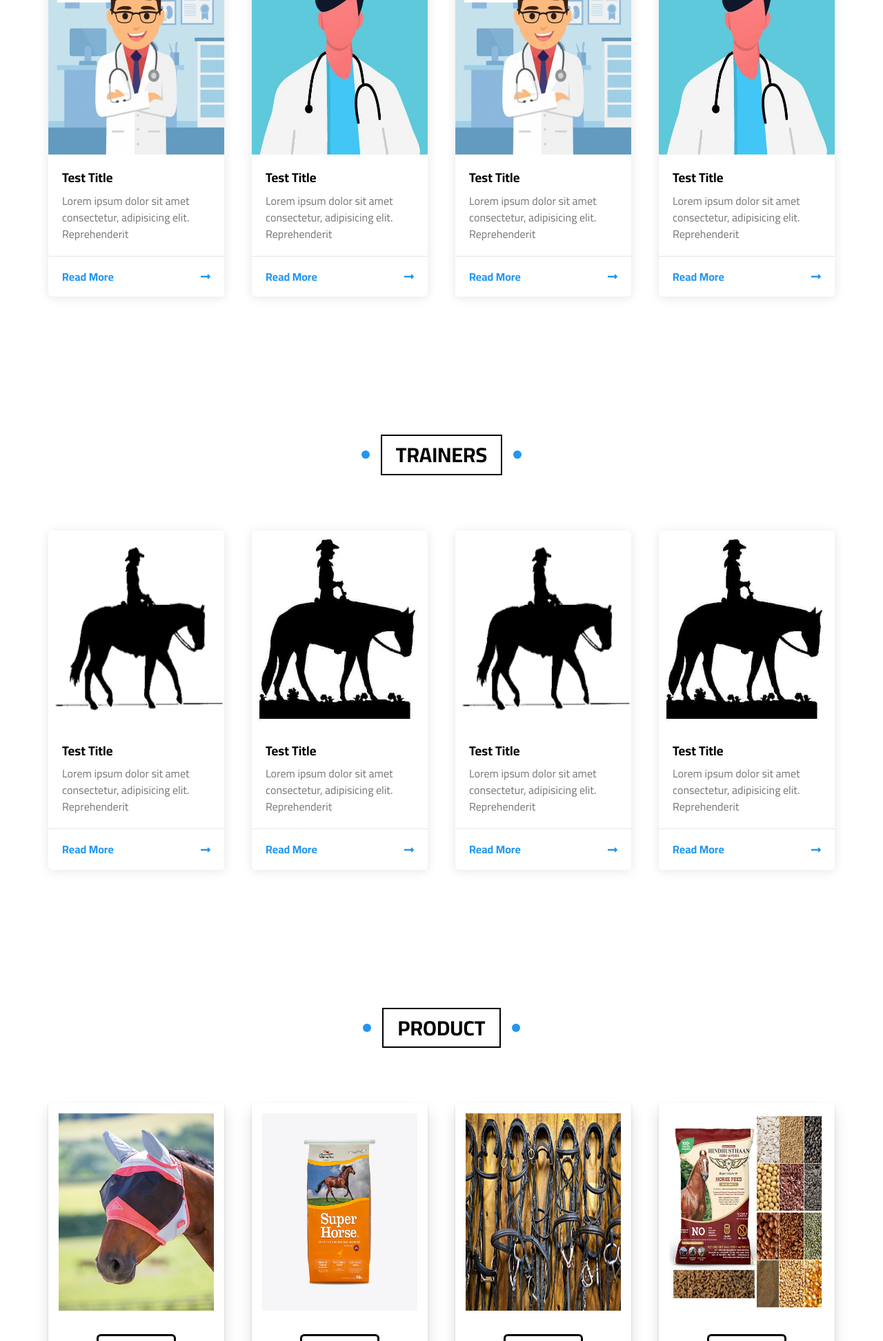
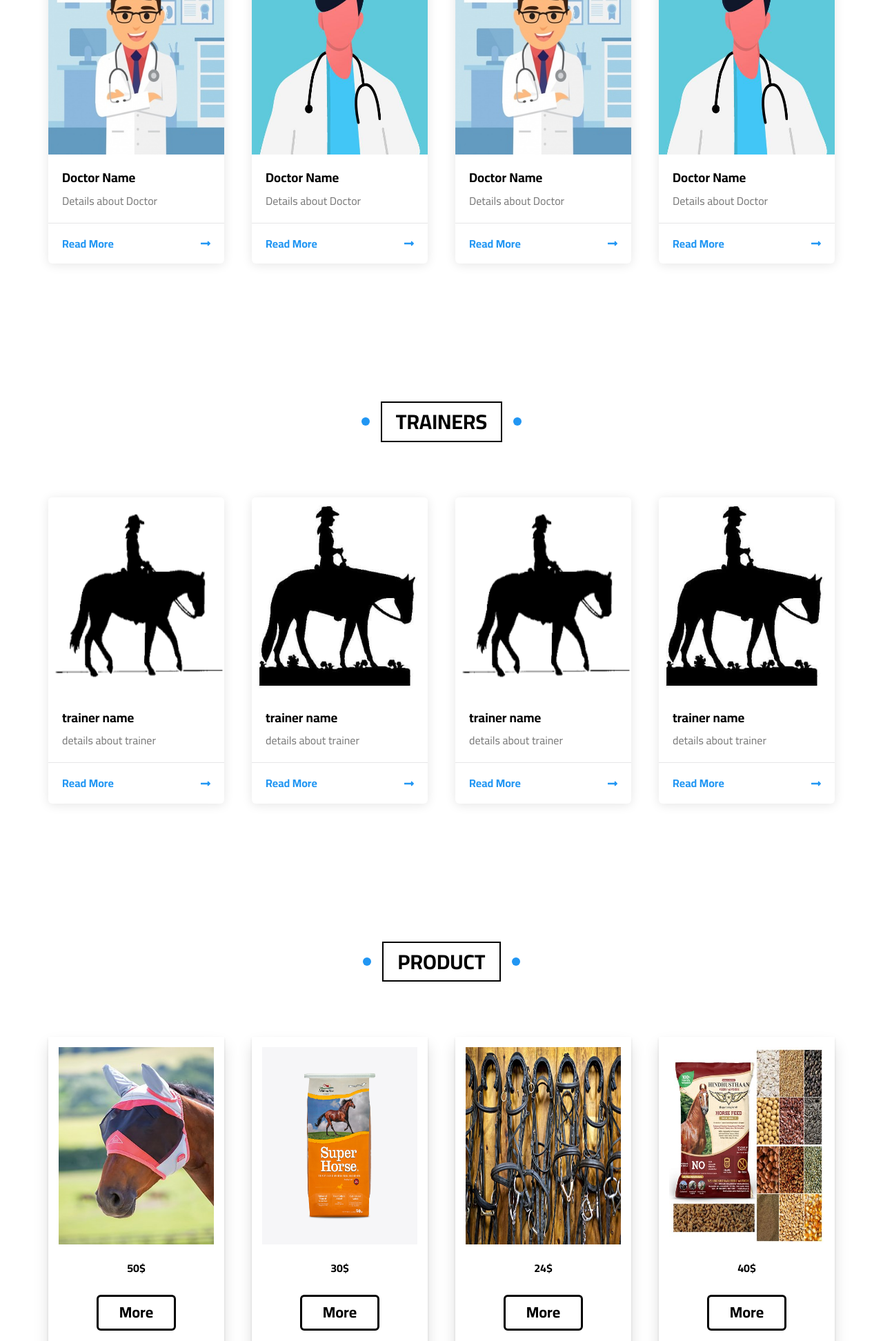
Before and after one commit to AhmedMohammedKhalil/Horses-services, a PHP site: page / in a window 1280 px wide. Shown: the part 976-2920 px from the top of the page at 69% size. Run offline with PHP 8.4, Linux system fonts and the light colour scheme.

Commit message:
Basic Changes

```diff
--- a/doctor/register.php
+++ b/doctor/register.php
@@ -1,6 +1,6 @@
 <?php
 
-	$pageTitle = 'User Register';
+	$pageTitle = 'Doctor Register';
 	include 'init.php';
 ?>
 <!-- Start login-register -->
--- a/index.php
+++ b/index.php
@@ -11,8 +11,8 @@
         <div class="box">
           <img src="<?php echo $imgs.'doctor-image.jpg' ?>" alt="" />
           <div class="content">
-            <h3>Test Title</h3>
-            <p>Lorem ipsum dolor sit amet consectetur, adipisicing elit. Reprehenderit</p>
+            <h3>Doctor Name</h3>
+            <p>Details about Doctor</p>
           </div>
           <div class="info">
             <a href="">Read More</a>
@@ -22,8 +22,8 @@
         <div class="box">
           <img src="<?php echo $imgs.'doctor-image-1.jpg' ?>" alt="" />
           <div class="content">
-            <h3>Test Title</h3>
-            <p>Lorem ipsum dolor sit amet consectetur, adipisicing elit. Reprehenderit</p>
+            <h3>Doctor Name</h3>
+            <p>Details about Doctor</p>
           </div>
           <div class="info">
             <a href="">Read More</a>
@@ -33,8 +33,8 @@
         <div class="box">
           <img src="<?php echo $imgs.'doctor-image.jpg' ?>" alt="" />
           <div class="content">
-            <h3>Test Title</h3>
-            <p>Lorem ipsum dolor sit amet consectetur, adipisicing elit. Reprehenderit</p>
+            <h3>Doctor Name</h3>
+            <p>Details about Doctor</p>
           </div>
           <div class="info">
             <a href="">Read More</a>
@@ -44,8 +44,8 @@
         <div class="box">
           <img src="<?php echo $imgs.'doctor-image-1.jpg' ?>" alt="" />
           <div class="content">
-            <h3>Test Title</h3>
-            <p>Lorem ipsum dolor sit amet consectetur, adipisicing elit. Reprehenderit</p>
+            <h3>Doctor Name</h3>
+            <p>Details about Doctor</p>
           </div>
           <div class="info">
             <a href="">Read More</a>
@@ -63,8 +63,8 @@
         <div class="box">
           <img src="<?php echo $imgs.'horse-trainer.png' ?>" alt="" />
           <div class="content">
-            <h3>Test Title</h3>
-            <p>Lorem ipsum dolor sit amet consectetur, adipisicing elit. Reprehenderit</p>
+            <h3>trainer name</h3>
+            <p>details about trainer</p>
           </div>
           <div class="info">
             <a href="">Read More</a>
@@ -74,8 +74,8 @@
         <div class="box">
           <img src="<?php echo $imgs.'horse-trainer-1.jpg' ?>" alt="" />
           <div class="content">
-            <h3>Test Title</h3>
-            <p>Lorem ipsum dolor sit amet consectetur, adipisicing elit. Reprehenderit</p>
+            <h3>trainer name</h3>
+            <p>details about trainer</p>
           </div>
           <div class="info">
             <a href="">Read More</a>
@@ -85,8 +85,8 @@
         <div class="box">
           <img src="<?php echo $imgs.'horse-trainer.png' ?>" alt="" />
           <div class="content">
-            <h3>Test Title</h3>
-            <p>Lorem ipsum dolor sit amet consectetur, adipisicing elit. Reprehenderit</p>
+            <h3>trainer name</h3>
+            <p>details about trainer</p>
           </div>
           <div class="info">
             <a href="">Read More</a>
@@ -96,8 +96,8 @@
         <div class="box">
           <img src="<?php echo $imgs.'horse-trainer-1.jpg' ?>" alt="" />
           <div class="content">
-            <h3>Test Title</h3>
-            <p>Lorem ipsum dolor sit amet consectetur, adipisicing elit. Reprehenderit</p>
+            <h3>trainer name</h3>
+            <p>details about trainer</p>
           </div>
           <div class="info">
             <a href="">Read More</a>
@@ -112,28 +112,32 @@
     <div class="product" id="product">
       <h2 class="main-title">product</h2>
       <div class="container">
-        <div class="box">
+        <div class="box" style="text-align: center;">
           <div class="image">
             <img src="<?php echo $imgs.'prod-1.jpg'?>" alt="" />
           </div>
-		  <a href="#">More</a>
+          <h4>50$</h4>
+		      <a href="#">More</a>
         </div>
-        <div class="box">
+        <div class="box" style="text-align: center;">
           <div class="image">
             <img src="<?php echo $imgs.'prod-2.jpg'?>" alt="" />
           </div>
+          <h4>30$</h4>
 		  <a href="#">More</a>
         </div>
-        <div class="box">
+        <div class="box" style="text-align: center;">
           <div class="image">
             <img src="<?php echo $imgs.'prod-3.jpg'?>" alt="" />
           </div>
-		  <a href="#">More</a>
+          <h4>24$</h4>
+		      <a href="#">More</a>
         </div>
-        <div class="box">
+        <div class="box" style="text-align: center;">
           <div class="image">
             <img src="<?php echo $imgs.'prod-4.jpg'?>" alt="" />
           </div>
+          <h4>40$</h4>
 		  <a href="#">More</a>
         </div>
       </div>
--- a/trainer/register.php
+++ b/trainer/register.php
@@ -1,6 +1,6 @@
 <?php
 
-	$pageTitle = 'User Register';
+	$pageTitle = 'Trainer Register';
 	include 'init.php';
 ?>
 <!-- Start login-register -->
```
